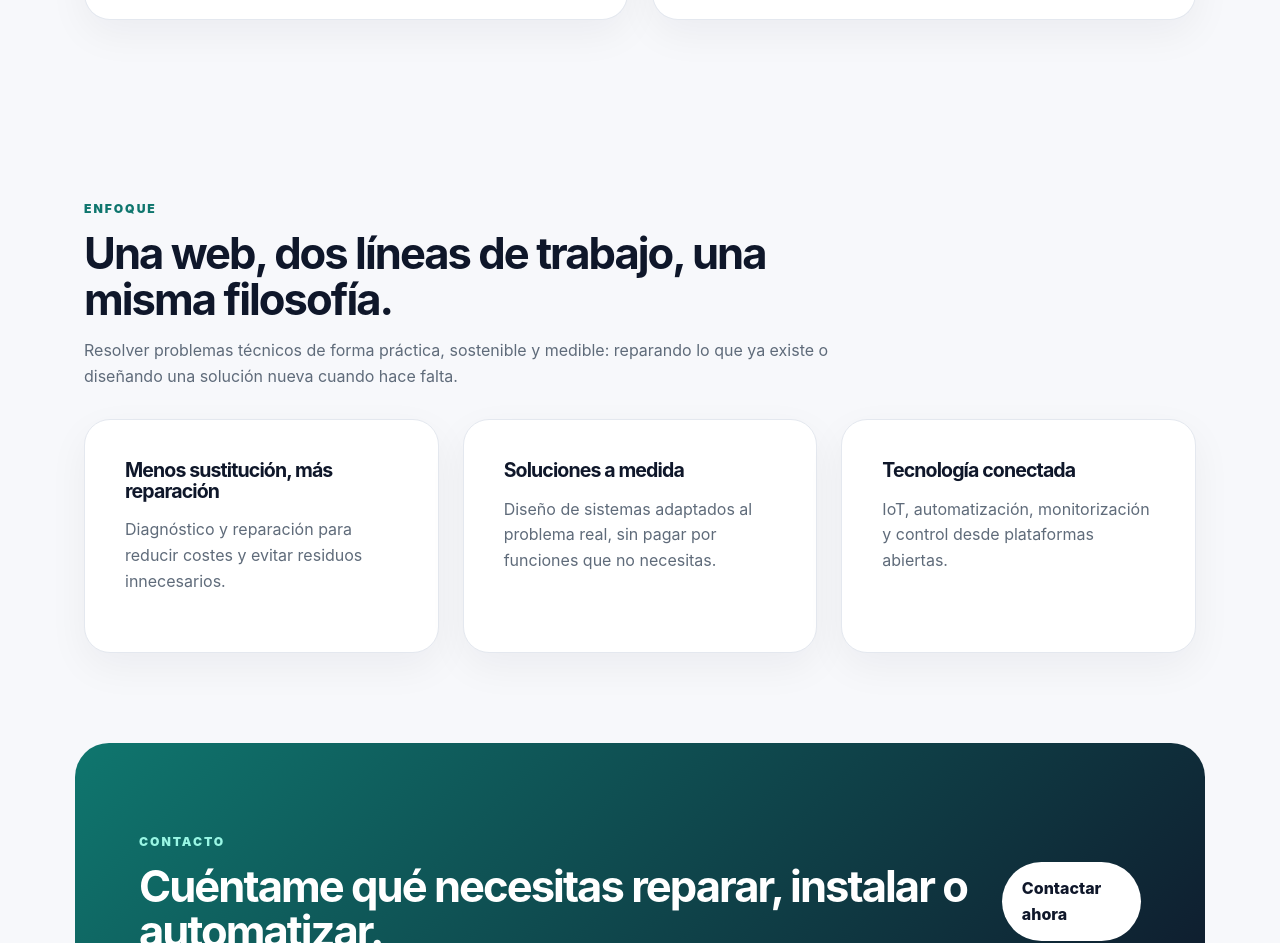
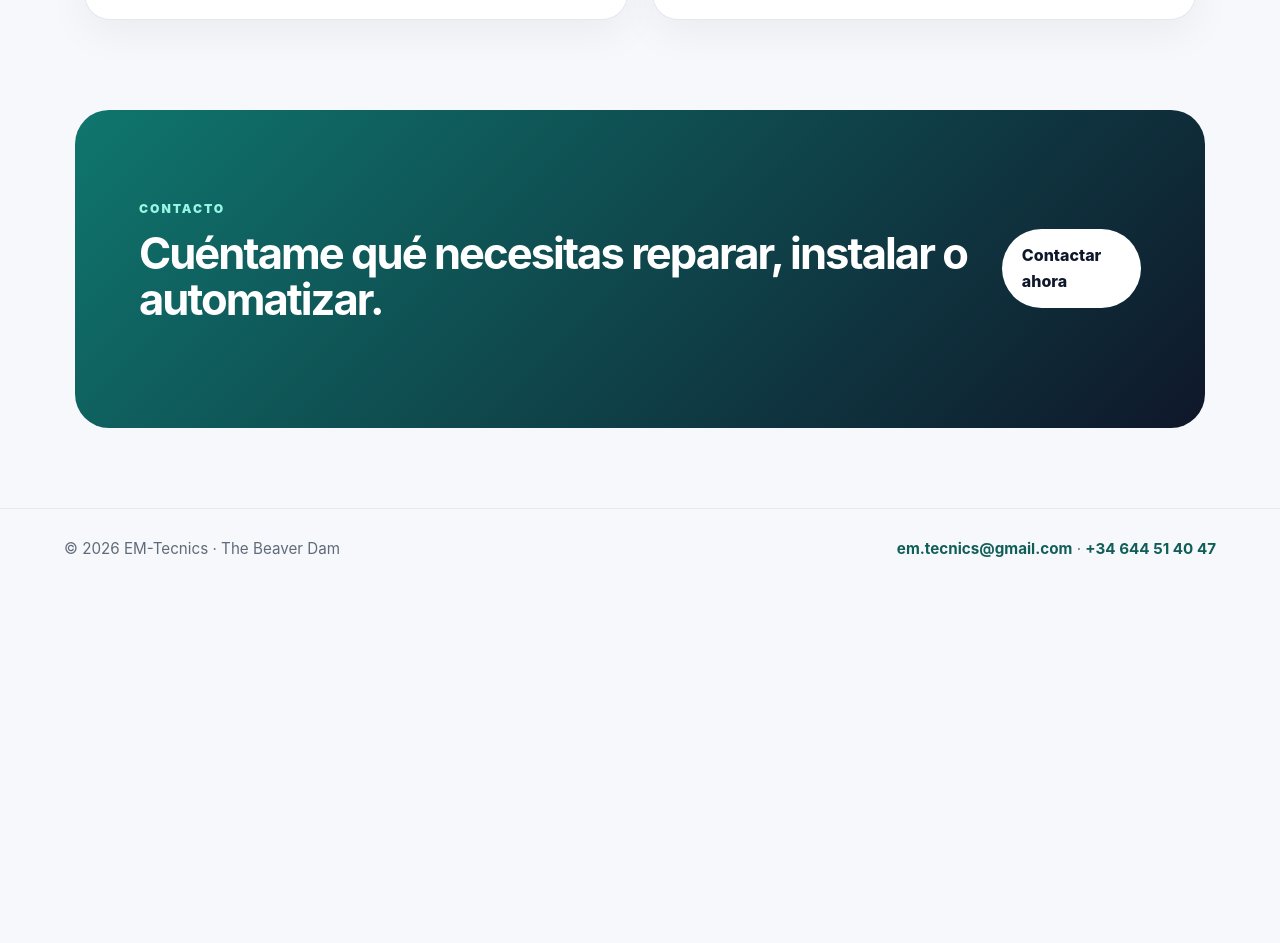
Before and after one commit to thebeaverdam/em-tecnics-web, a plain HTML site: page index.html in a window 1280 px wide. Shown: the part 1353-2296 px from the top of the page. After the commit the page ends 1942 px from the top, so only its background shows below. Drawn offline with Linux system fonts and the light colour scheme.

Commit message:
index fixed

```diff
--- a/index.html
+++ b/index.html
@@ -77,18 +77,7 @@
       </article>
     </section>
 
-    <section class="section">
-      <div class="section-heading">
-        <p class="eyebrow">Enfoque</p>
-        <h2>Una web, dos líneas de trabajo, una misma filosofía.</h2>
-        <p>Resolver problemas técnicos de forma práctica, sostenible y medible: reparando lo que ya existe o diseñando una solución nueva cuando hace falta.</p>
-      </div>
-      <div class="features-grid">
-        <article><h3>Menos sustitución, más reparación</h3><p>Diagnóstico y reparación para reducir costes y evitar residuos innecesarios.</p></article>
-        <article><h3>Soluciones a medida</h3><p>Diseño de sistemas adaptados al problema real, sin pagar por funciones que no necesitas.</p></article>
-        <article><h3>Tecnología conectada</h3><p>IoT, automatización, monitorización y control desde plataformas abiertas.</p></article>
-      </div>
-    </section>
+
 
     <section class="section cta-band">
       <div>
```
